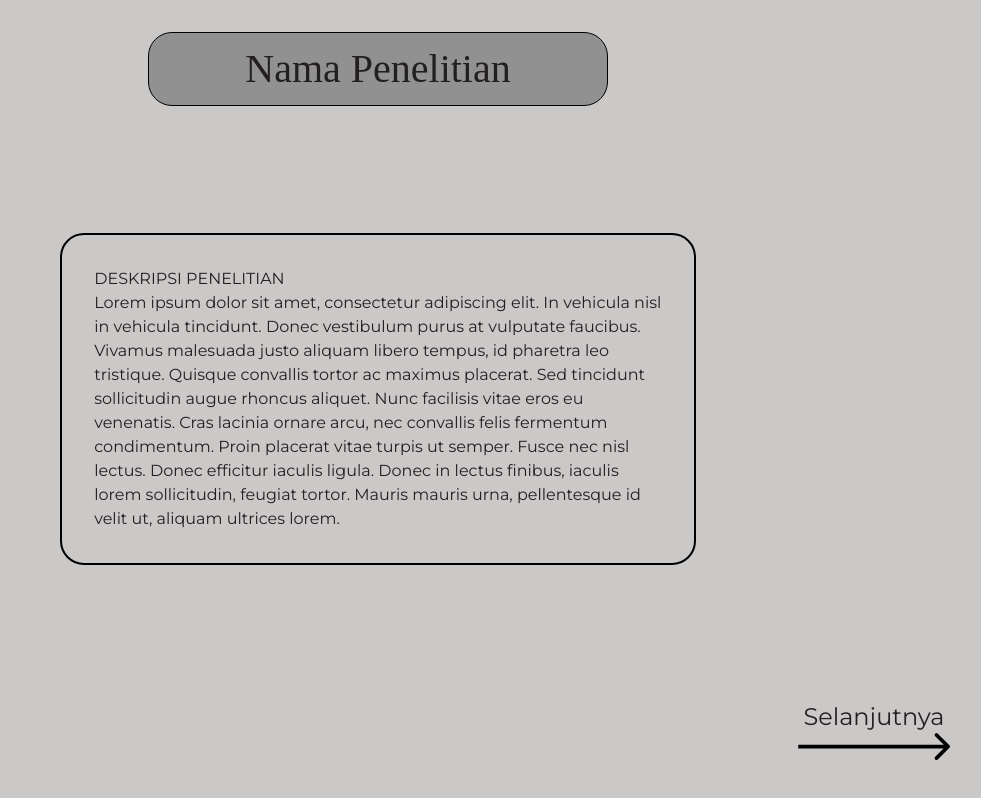
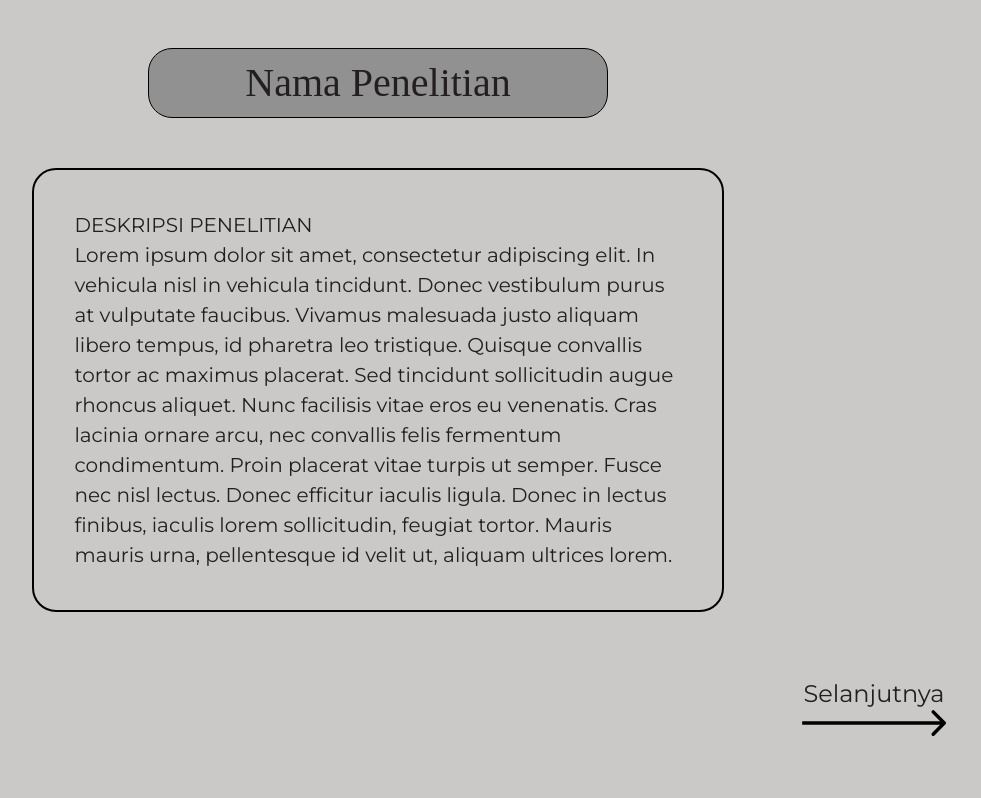
Before and after one commit to mhmd-arif/arbitrary-voting-fe, a Next.js app: page / in a window 1280 px wide. Shown: the whole page, without its empty margins (262-1243 px from the left). Built offline with nearby package versions, Linux system fonts and the light colour scheme.

Commit message:
refactor landing, navbar

```diff
--- a/src/app/globals.css
+++ b/src/app/globals.css
@@ -21,11 +21,11 @@ main {
   flex-direction: column;
   justify-content: space-between;
   align-items: center;
-  padding-top: 2rem;
-  padding-bottom: 2rem;
+  padding-top: 3rem;
+  padding-bottom: 3rem;
   padding-left: 4rem;
   padding-right: 4rem;
-  color: var(--cus-black); /* Assuming 'cus' stands for 'custom' */
+  color: var(--cus-black);
 }
 
 /* w-[40%] h-[10%] flex items-center justify-center border rounded-3xl bg-cus-dark-gray font-normal text-[2.5rem] */
@@ -39,17 +39,28 @@ main {
   border-radius: 1.5rem;
   background-color: var(--cus-dark-gray);
   font-size: 2.5rem;
+  /* font-size: clamp(1.5rem, calc(2.5rem + (1vw * 2)), 3rem); */
   font-family: normal;
 }
 
 /* description max-w-[60ch] border-2 border-cus-black rounded-3xl p-[2em] text-2xl */
 .description {
-  width: 60ch;
+  width: 65ch;
   max-width: 60%;
+  min-height: 50svh;
+  max-height: 60svh;
+  overflow-y: scroll;
   border: 2px solid black;
   border-radius: 1.5rem;
   padding: 2em;
-  font-size: 2xl;
+  font-size: 1.25rem;
+  /* font-size: clamp(0.75rem, calc(1rem + (1vw * 2)), 1.25rem); */
+}
+
+p::-webkit-scrollbar {
+  /* background-color: #919191;
+  width: 0.5rem; */
+  display: none;
 }
 
 /* :root {
--- a/src/app/page.tsx
+++ b/src/app/page.tsx
@@ -4,7 +4,7 @@ import NavButton from "@/components/NavButton";
 export default function Home() {
   return (
     <main>
-      <div className="title ">Nama Penelitian</div>
+      <h1 className="title">Nama Penelitian</h1>
 
       <p className="description">
         DESKRIPSI PENELITIAN <br /> Lorem ipsum dolor sit amet, consectetur
--- a/src/components/NavButton.tsx
+++ b/src/components/NavButton.tsx
@@ -18,7 +18,7 @@ const NavButton = ({ href, text, ...rest }: CustomButtonProps) => {
     <button
       {...rest}
       onClick={handleClick}
-      className="self-end font-normal text-2xl w-[10rem]  rounded-md py-2 px-1 active:bg-cus-dark-gray"
+      className="self-end font-normal text-2xl max-w-[10rem] py-4 px-2 rounded-md active:bg-cus-dark-gray"
     >
       {text}
       <Image
```
